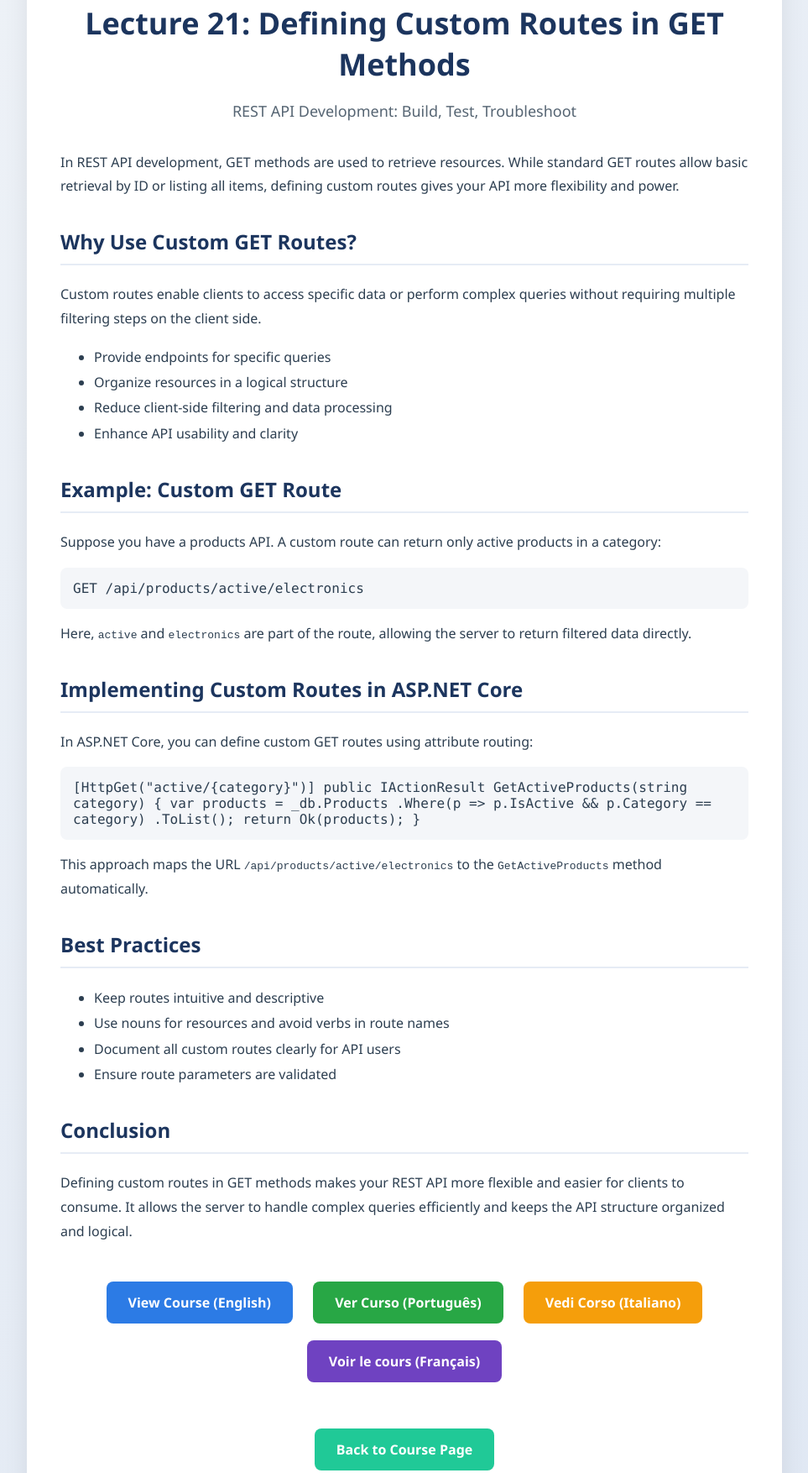
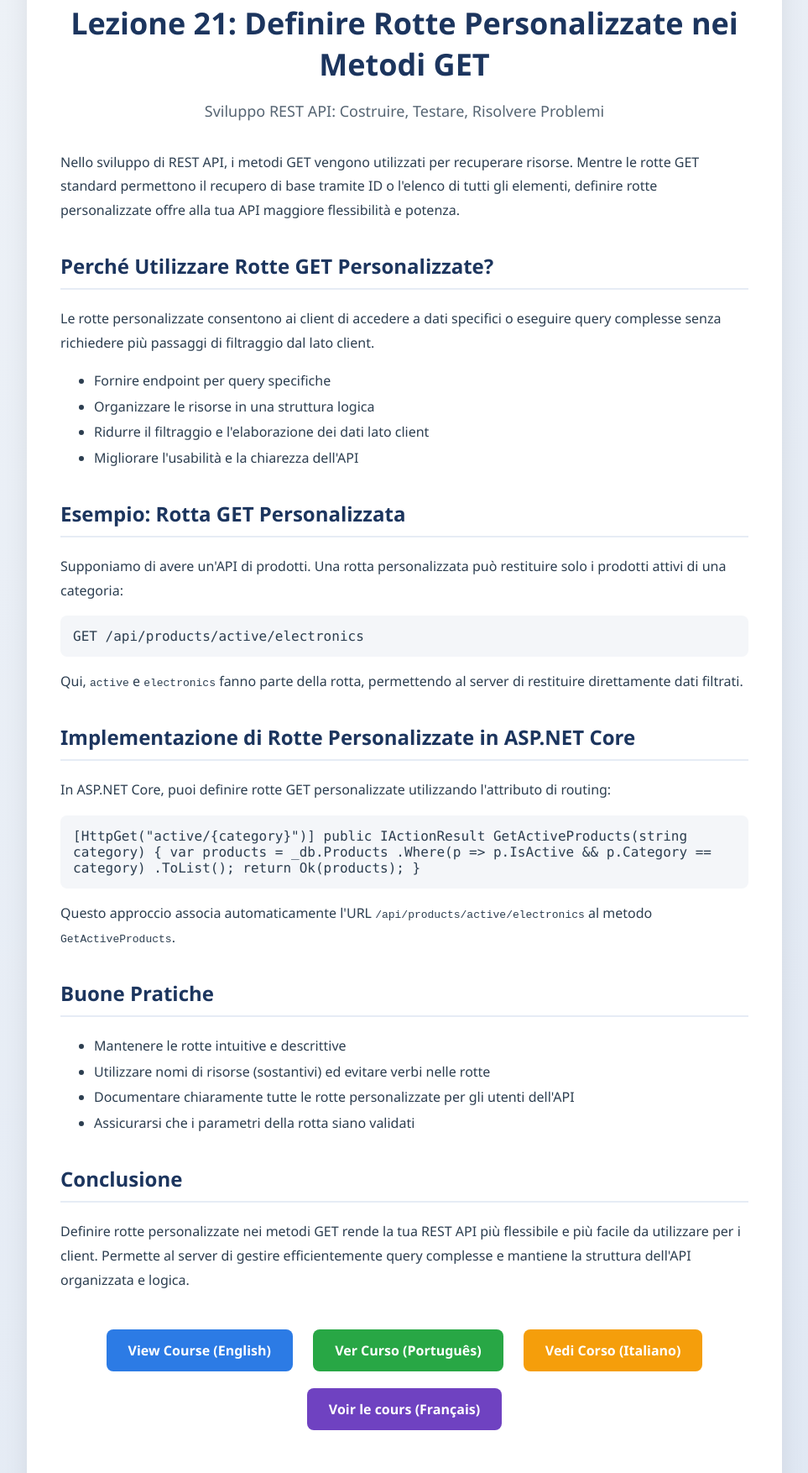
Before and after one commit to valueinvestingsoftware/CostruireUnaApiRest, a plain HTML site: page lesson21.html in a window 1280 px wide. Shown: the part 101-1855 px from the top of the page at 84% size, without its empty margins (158-1121 px from the left). Drawn offline with Linux system fonts and the light colour scheme.

Commit message:
Update lesson21.html

```diff
--- a/lesson21.html
+++ b/lesson21.html
@@ -1,5 +1,5 @@
 <!DOCTYPE html>
-<html lang="en">
+<html lang="it">
 <head>
 
 <!-- Google Tag Manager -->
@@ -12,7 +12,7 @@
 <meta charset="UTF-8">
 <meta name="viewport" content="width=device-width, initial-scale=1.0">
 
-<title>Lecture 21: Defining Custom Routes in GET Methods</title>
+<title>Lezione 21: Definire Rotte Personalizzate nei Metodi GET</title>
 
 <style>
 
@@ -118,36 +118,39 @@
 <div class="container">
 <div class="card">
 
-<h1>Lecture 21: Defining Custom Routes in GET Methods</h1>
+<h1>Lezione 21: Definire Rotte Personalizzate nei Metodi GET</h1>
 
 <p class="subtitle">
-REST API Development: Build, Test, Troubleshoot
+Sviluppo REST API: Costruire, Testare, Risolvere Problemi
 </p>
 
 <p>
-In REST API development, GET methods are used to retrieve resources. While standard GET routes
-allow basic retrieval by ID or listing all items, defining custom routes gives your API
-more flexibility and power.
+Nello sviluppo di REST API, i metodi GET vengono utilizzati per recuperare risorse.
+Mentre le rotte GET standard permettono il recupero di base tramite ID o l'elenco
+di tutti gli elementi, definire rotte personalizzate offre alla tua API
+maggiore flessibilità e potenza.
 </p>
 
-<h2 class="section-title">Why Use Custom GET Routes?</h2>
+<h2 class="section-title">Perché Utilizzare Rotte GET Personalizzate?</h2>
 
 <p>
-Custom routes enable clients to access specific data or perform complex queries
-without requiring multiple filtering steps on the client side.
+Le rotte personalizzate consentono ai client di accedere a dati specifici
+o eseguire query complesse senza richiedere più passaggi di filtraggio
+dal lato client.
 </p>
 
 <ul>
-<li>Provide endpoints for specific queries</li>
-<li>Organize resources in a logical structure</li>
-<li>Reduce client-side filtering and data processing</li>
-<li>Enhance API usability and clarity</li>
+<li>Fornire endpoint per query specifiche</li>
+<li>Organizzare le risorse in una struttura logica</li>
+<li>Ridurre il filtraggio e l'elaborazione dei dati lato client</li>
+<li>Migliorare l'usabilità e la chiarezza dell'API</li>
 </ul>
 
-<h2 class="section-title">Example: Custom GET Route</h2>
+<h2 class="section-title">Esempio: Rotta GET Personalizzata</h2>
 
 <p>
-Suppose you have a products API. A custom route can return only active products in a category:
+Supponiamo di avere un'API di prodotti. Una rotta personalizzata può
+restituire solo i prodotti attivi di una categoria:
 </p>
 
 <div class="code-box">
@@ -155,14 +158,15 @@
 </div>
 
 <p>
-Here, <code>active</code> and <code>electronics</code> are part of the route, allowing the server
-to return filtered data directly.
+Qui, <code>active</code> e <code>electronics</code> fanno parte della rotta,
+permettendo al server di restituire direttamente dati filtrati.
 </p>
 
-<h2 class="section-title">Implementing Custom Routes in ASP.NET Core</h2>
+<h2 class="section-title">Implementazione di Rotte Personalizzate in ASP.NET Core</h2>
 
 <p>
-In ASP.NET Core, you can define custom GET routes using attribute routing:
+In ASP.NET Core, puoi definire rotte GET personalizzate utilizzando
+l'attributo di routing:
 </p>
 
 <div class="code-box">
@@ -177,25 +181,27 @@
 </div>
 
 <p>
-This approach maps the URL <code>/api/products/active/electronics</code> to the
-<code>GetActiveProducts</code> method automatically.
+Questo approccio associa automaticamente l'URL
+<code>/api/products/active/electronics</code> al metodo
+<code>GetActiveProducts</code>.
 </p>
 
-<h2 class="section-title">Best Practices</h2>
+<h2 class="section-title">Buone Pratiche</h2>
 
 <ul>
-<li>Keep routes intuitive and descriptive</li>
-<li>Use nouns for resources and avoid verbs in route names</li>
-<li>Document all custom routes clearly for API users</li>
-<li>Ensure route parameters are validated</li>
+<li>Mantenere le rotte intuitive e descrittive</li>
+<li>Utilizzare nomi di risorse (sostantivi) ed evitare verbi nelle rotte</li>
+<li>Documentare chiaramente tutte le rotte personalizzate per gli utenti dell'API</li>
+<li>Assicurarsi che i parametri della rotta siano validati</li>
 </ul>
 
-<h2 class="section-title">Conclusion</h2>
+<h2 class="section-title">Conclusione</h2>
 
 <p>
-Defining custom routes in GET methods makes your REST API more flexible and easier
-for clients to consume. It allows the server to handle complex queries efficiently
-and keeps the API structure organized and logical.
+Definire rotte personalizzate nei metodi GET rende la tua REST API più flessibile
+e più facile da utilizzare per i client. Permette al server di gestire
+efficientemente query complesse e mantiene la struttura dell'API
+organizzata e logica.
 </p>
 
 <div class="buttons">
@@ -221,13 +227,13 @@
 <div class="buttons">
 
 <a class="btn curriculum" href="Contenido.html">
-Back to Course Page
+Torna alla pagina del corso
 </a>
 
 </div>
 
 <div class="footer">
-Lecture 21 – REST API Development Course.
+Lezione 21 – Corso di sviluppo REST API.
 </div>
 
 </div>
```
